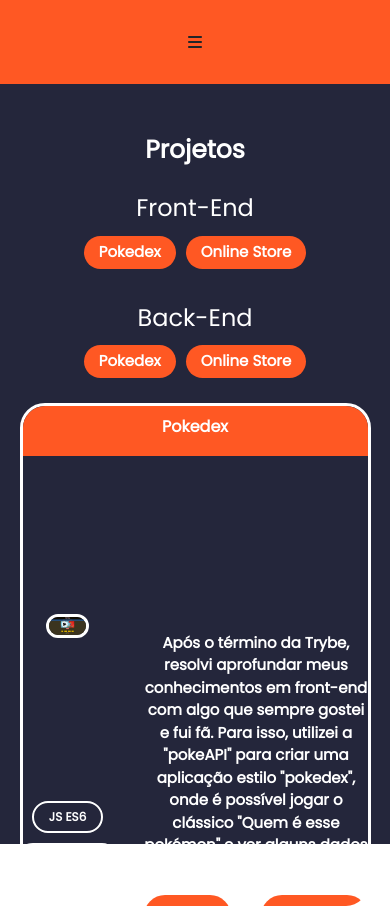
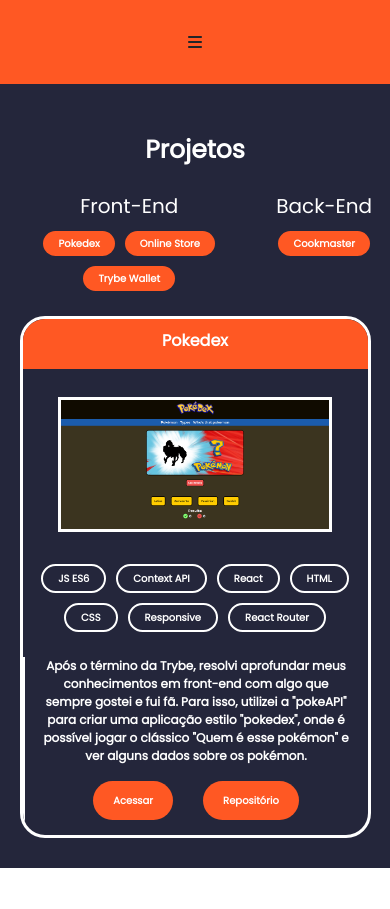
Before and after one commit to thosijulio/thosijulio.github.io, a React (Create React App) app: page /projects in a window 390 px wide. After the commit the page ends 868 px from the top, so only its background shows below. Built offline with nearby package versions, Linux system fonts and the light colour scheme; a web font is replaced by a local one.

Commit message:
feat - finalizacao da tela de projetos

```diff
--- a/src/components/ProjectCard.css
+++ b/src/components/ProjectCard.css
@@ -1,5 +1,5 @@
 .project-card-section {
-  align-items: center;
+  align-items: flex-start;
   border: 3px solid white;
   border-radius: 50px;
   display: flex;
@@ -47,12 +47,11 @@
   height: 300px;
   justify-content: center;
   padding: 30px;
-  width: 100%;
 }
 
 .project-card-image > img {
   border: 3px solid white;
-  border-radius: 25px;
+  max-height: 100%;
   width: 100%;
 }
 
@@ -78,6 +77,7 @@
 
 .project-card-more-details {
   align-items: center;
+  border-left: 2px solid #FFF;
   display: flex;
   flex-direction: column;
   justify-content: center;
@@ -114,35 +114,47 @@
     border-radius: 25px;
     width: 90%;
   }
+
+  .project-card-content {
+    align-items: flex-start;
+    flex-direction: column;
+  }
+
   .project-card-image-tags {
     padding: 20px 0;
     width: 100%;
   }
-
-  .project-card-image > img {
-    width: 70%;
-  }
 }
 
 @media screen and (max-width: 600px) {
+  .project-card-section {
+    height: auto;
+  }
+
   .project-card-header > h3 {
     font-size: 16px;
   }
 
-  .project-card-image-tags > img {
+  .project-card-image {
+    height: 150px;
+    padding: 0;
+  }
+
+  .project-card-image > img {
     width: 90%;
   }
 
   .project-tags > span {
-    font-size: 12px;
+    font-size: 10px;
+    margin: 5px;
   }
 
   .project-card-more-details > p {
-    font-size: 15px;
+    font-size: 12px;
     width: 90%;
   }
 
   .project-card-links > a {
-    font-size: 12px;
+    font-size: 10px;
   }
 }
--- a/src/components/ProjectCard.js
+++ b/src/components/ProjectCard.js
@@ -6,23 +6,27 @@
   const [urlImage, setUrlImage] = useState('');
 
   useEffect(() => {
+    if (type === 'Front-End') {
       const getRandomImage = setInterval(() => {
         setUrlImage(
           require(
             `../assets/images/projects/${path}/${Math.floor(Math.random() * images) + 1}.png`
         ));
-    }, 3000)
+      }, 3000);
       return () => {
         clearInterval(getRandomImage);
       }
-  }, [images, path]);
+    }
+  }, [images, path, type]);
 
   // eslint-disable-next-line react-hooks/exhaustive-deps
   useEffect(() => {
+    if (type === 'Front-End') {
       setUrlImage(
         require(
           `../assets/images/projects/${path}/${Math.floor(Math.random() * images) + 1}.png`
       ));
+    }
   });
 
   return (
@@ -32,9 +36,11 @@
       </div>
       <div className="project-card-content">
         <div className="project-card-image-tags">
+          { type === 'Front-End' && (
             <div className="project-card-image">
               <img alt="project-img" src={urlImage} />
             </div>
+          )}
           <div className="project-tags">
             {tags.map((tag, index) => <span key={index}>{tag}</span>)}
           </div>
--- a/src/data/projects.js
+++ b/src/data/projects.js
@@ -10,7 +10,7 @@
     type: 'Front-End',
   },
   {
-    description: 'Esse projeto foi minha primeira experiência de um projeto em grupo. Utilizamos metodologias ágeis e aprendi muito com os conflitos que cada merge proporcionava.',
+    description: 'Este projeto foi minha primeira experiência de desenvolvimento em grupo. Utilizamos metodologias ágeis e aprendi muito com os conflitos que cada merge proporcionava.',
     images: 7,
     link: 'https://thosijulio.github.io/frontend-online-store',
     name: 'Online Store',
@@ -18,6 +18,26 @@
     repo: 'https://github.com/thosijulio/frontend-online-store',
     tags: ['JS ES6', 'gh-pages', 'React', 'HTML', 'CSS', 'React Router'],
     type: 'Front-End',
+  },
+  {
+    description: 'Um site que possibilita adicionar despesas realizar em outras moedas, e fazer a conversão para real no momento atual da operação.',
+    images: 2,
+    link: 'https://thosijulio.github.io/trybe-wallet',
+    name: 'Trybe Wallet',
+    path: 'trybe-wallet',
+    repo: 'https://github.com/thosijulio/trybe-wallet',
+    tags: ['JS ES6', 'gh-pages', 'React', 'HTML', 'CSS', 'React Router', 'Redux'],
+    type: 'Front-End',
+  },
+  {
+    description: 'Esta foi minha primeira API CRUD, onde consegui desenvolver utilizando o modelo MSC. Nela, é possível realizar requisições básicas utilizando um token JWT.',
+    images: 0,
+    link: '',
+    name: 'Cookmaster',
+    path: '',
+    repo: 'https://github.com/thosijulio/trybe-cookmaster-project',
+    tags: ['NodeJS', 'Express', 'MongoDB', 'JWT', 'CRUD API', 'REST', 'MSC'],
+    type: 'Back-End',
   }
 ]
 
--- a/src/pages/Projects.css
+++ b/src/pages/Projects.css
@@ -19,7 +19,6 @@
 .projects-choise {
   align-items: center;
   display: flex;
-  flex-wrap: wrap;
   justify-content: center;
   margin: 5px 0;
 }
@@ -31,6 +30,7 @@
 .projects-choise-btn {
   align-items: flex-start;
   display: flex;
+  flex-wrap: wrap;
   justify-content: center;
 }
 
@@ -53,7 +53,23 @@
 }
 
 @media screen and (max-width: 600px) {
+  .projects-section {
+    height: auto;
+  }
+
   .projects-main-text > span {
     font-size: 25px;
   }
+
+  .projects-choise {
+    align-items: flex-start;
+  }
+
+  .projects-choise > div > h4 {
+    font-size: 20px;
+  }
+
+  .projects-choise-btn > button {
+    font-size: 10px;
+  }
 }
--- a/src/pages/Projects.js
+++ b/src/pages/Projects.js
@@ -26,7 +26,7 @@
             <h4>Back-End</h4>
             <div className="projects-choise-btn">
               { projects.map((project, index) => {
-                if (project.type === 'Front-End') {
+                if (project.type === 'Back-End') {
                   return (<button key={index} onClick={() => setChoisedProject(project)}>{project.name}</button>);
                 } return null;
               })}
```
Lines whose indentation alone changed are shown as unchanged.
